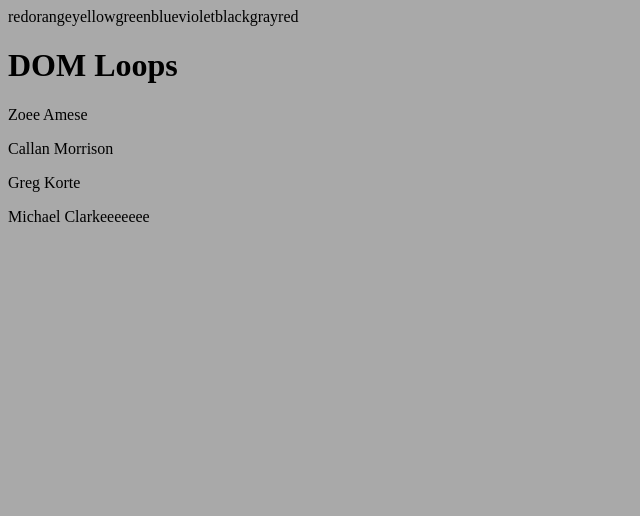
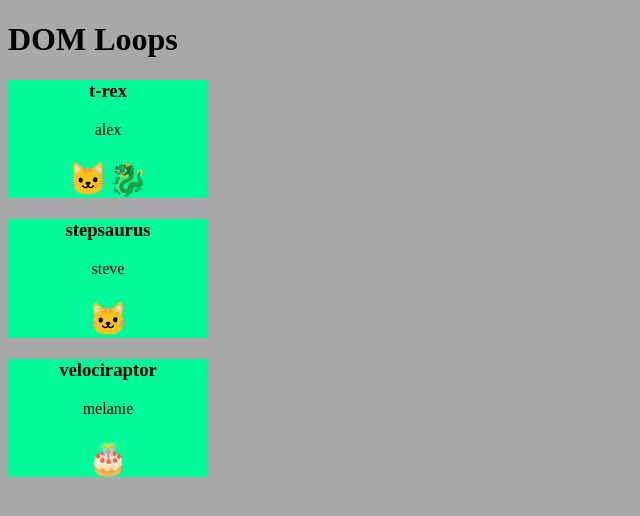
Before and after one commit to djunaim/domLoops, a plain HTML site: page index.html in a window 1280 px wide. Shown: the whole page, without its empty margins (0-640 px from the left). Drawn offline with Linux system fonts and the light colour scheme.

Commit message:
added html css js

```diff
--- /dev/null
+++ b/dinos.js
@@ -0,0 +1,38 @@
+console.log('dinos');
+
+const printToDOM = (toPrint, divId) => {
+    document.getElementById(divId).innerHTML += toPrint;
+}
+
+const dinosaurs = [
+    {
+        dinoType: 't-rex',
+        name: 'alex',
+        emoji: '🐱‍🐉'
+    },
+    {
+        dinoType: 'stepsaurus',
+        name: 'steve',
+        emoji: '🐱‍'
+    },
+    {
+        dinoType: 'velociraptor',
+        name: 'melanie',
+        emoji: '🎂'
+    },
+]
+
+const dinoPrinter = (dinoArr) => {
+    for (let i=0; i< dinoArr.length; i++) {
+        const stringToPrint = `
+        <div class="dinoCard">
+            <h3>${dinoArr[i].dinoType}</h3>
+            <p>${dinoArr[i].name}</p>
+            <h1>${dinoArr[i].emoji}</h1>
+        </div>
+        `
+        printToDOM (stringToPrint, 'dinoDiv');
+    }
+}
+
+dinoPrinter(dinosaurs);
--- a/index.html
+++ b/index.html
@@ -8,11 +8,16 @@
     <title>domLoops</title>
 </head>
 <body>
-    <div id="rainbow"></div>
+
     <h1>DOM Loops</h1>
 
+    <div id="rainbow"></div>
+
     <div id="names"></div>
+
+    <div id="dinoDiv"></div>
     <script src="./main.js"></script>
-    <script src="./loops.js"></script>
+    <!-- <script src="./loops.js"></script> -->
+    <script src="./dinos.js"></script>
 </body>
 </html>
--- a/main.css
+++ b/main.css
@@ -1,3 +1,10 @@
 body {
     background-color: darkgray;
 }
+
+.dinoCard {
+    background-color: mediumspringgreen;
+    color: black;
+    width: 200px;
+    text-align: center;
+}
```
